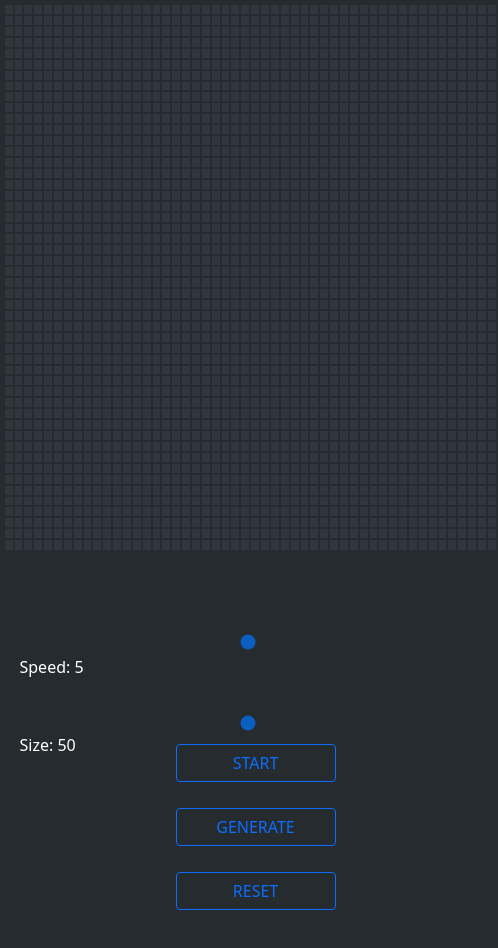
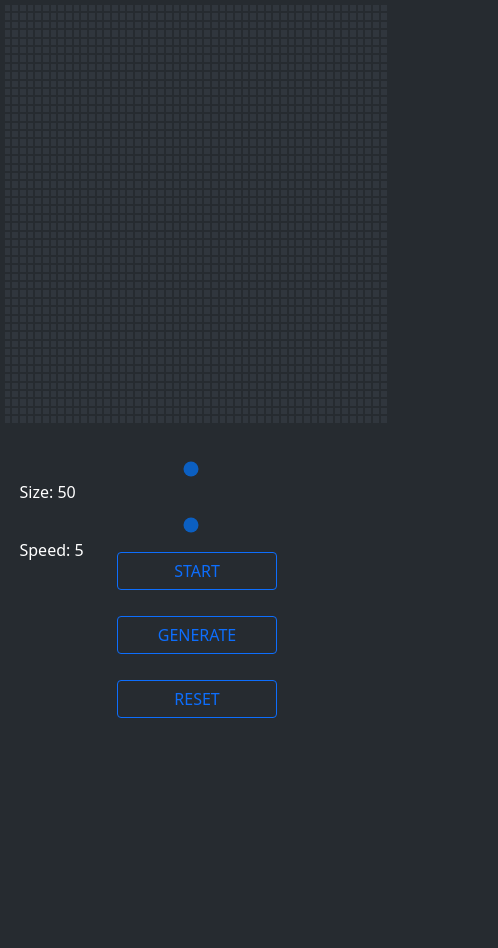
Before and after one commit to adarsh0016/maze-solver, a plain HTML site: page index.html in a window 390 px wide. Shown: the part 56-1004 px from the top of the page, 498 px wide, since content can reach past the window. Drawn offline with nearby package versions, Linux system fonts and the light colour scheme.

Commit message:
resposive site

```diff
--- a/main.css
+++ b/main.css
@@ -61,11 +61,11 @@ td{
         position: absolute;
         top: 7%;
         left: 0.7%;
-        width: 127%;
-        height: 65%;
+        width: 99%;
+        height: 50%;
     }
     .slider {
-        width: 180%;
+        width: 88%;
         height: 8px;
         border-radius: 5px;
         background: #d3d3d3;
@@ -78,32 +78,32 @@ td{
     }
     .slidecontainer1{
         position: absolute;
-        margin-top: 190%;
+        margin-top: 125%;
         margin-left: 5%;
-        width: 65%;
+        width: 100%;
     }
     .slidecontainer2{
         position: absolute;
-        margin-top: 170%;
+        margin-top: 140%;
         margin-left: 5%;
-        width: 65%;
+        width: 100%;
     }
     .start{
         position: absolute;
-        margin-left: 45%;
-        margin-top: 47em;
+        margin-left: 30%;
+        margin-top: 35em;
         width: 160px;
     }
     .generate{
         position: absolute;
-        margin-left: 45%;
-        margin-top: 51em;
+        margin-left: 30%;
+        margin-top: 39em;
         width: 160px;
     }
     .reset{
         position: absolute;
-        margin-left: 45%;
-        margin-top: 55em;
+        margin-left: 30%;
+        margin-top: 43em;
         width: 160px;
     }
 }
```
